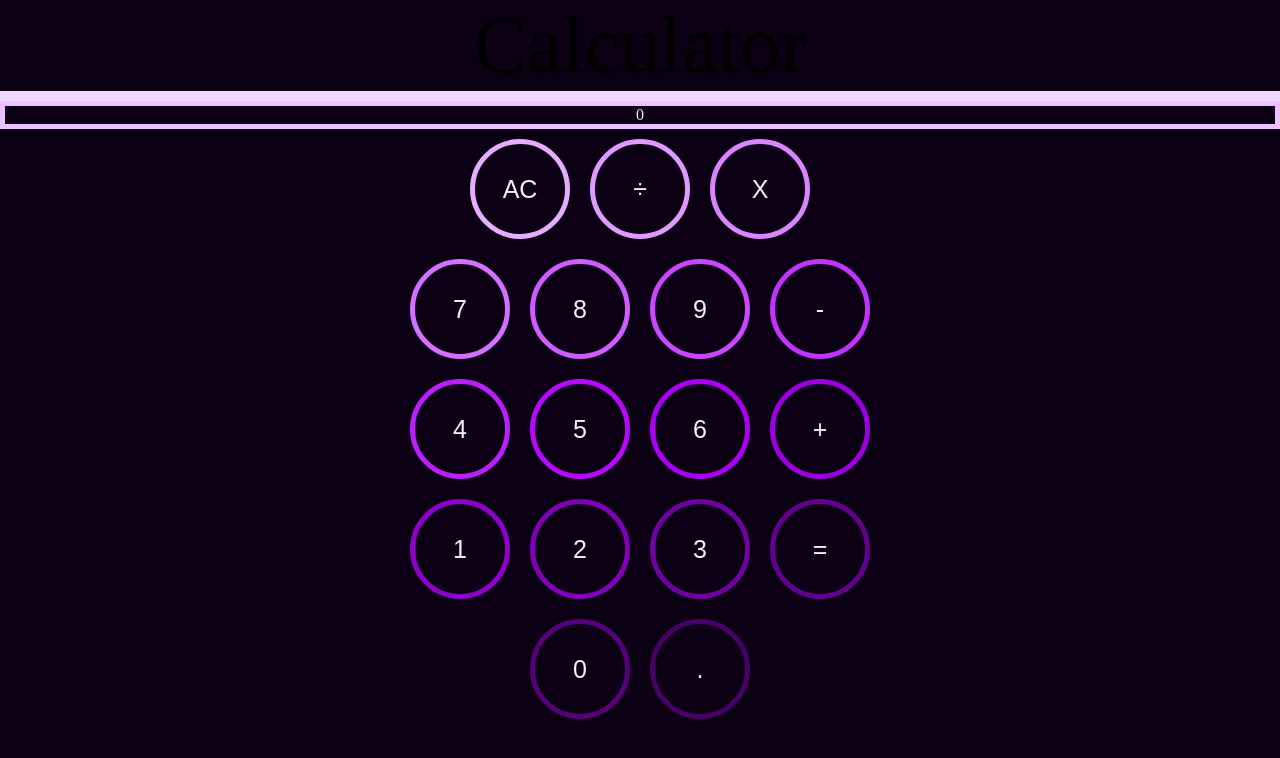
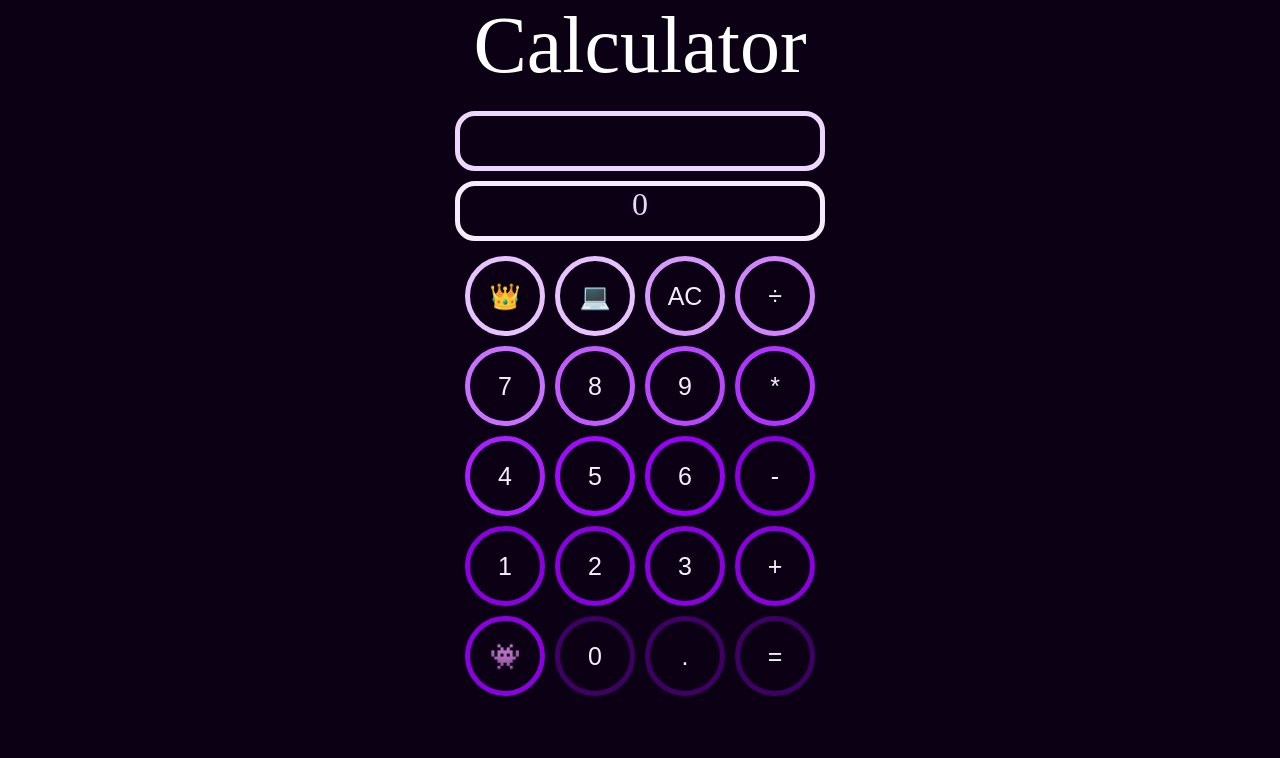
Before and after one commit to cinthialandia/calculator-fcc, a React (Create React App) app: page / in a window 1280 px wide. Shown: the top 758 px of the page. Built offline with nearby package versions, Linux system fonts and the light colour scheme; a web font is replaced by a local one.

Commit message:
calculator ready

```diff
--- a/src/App.css
+++ b/src/App.css
@@ -1,27 +1,171 @@
 .title-calculator {
   font-size: 80px;
+  color: #ffffff;
   text-align: center;
+  margin-bottom: 20px;
 }
 
 .container-calculator {
   display: flex;
   flex-direction: column;
-  text-align: center;
+  justify-content: center;
 }
+
 .button-number {
-  height: 100px;
-  width: 100px;
+  height: 80px;
+  width: 80px;
   border-radius: 50px;
-  margin: 10px;
+  margin: 5px;
   background-color: #0c0014;
   color: #f9ebff;
   font-size: 25px;
 }
 
 .equation {
-  color: #f9ebff;
+  color: #f7ebff;
+  height: 50px;
+  border-radius: 20px;
+  font-size: 25px;
+  text-align: center;
+  width: 360px;
+  align-self: center;
+  border: 5px solid #efd6ff;
 }
 
 .result {
-  color: #f9ebff;
+  color: #efd6ff;
+  height: 50px;
+  border-radius: 20px;
+  font-size: 32px;
+  margin: 10px 0;
+  text-align: center;
+  width: 360px;
+  align-self: center;
+  border: 5px solid #f7ebff;
 }
+
+.container1,
+.container2,
+.container3,
+.container4,
+.container5 {
+  align-self: center;
+}
+
+:focus {
+  outline: none;
+}
+
+.container1 .button-number:nth-child(1) {
+  border: 5px solid #e8c2ff;
+}
+
+.container1 .button-number:nth-child(2) {
+  border: 5px solid #e0adff;
+}
+
+.container1 .button-number:nth-child(3) {
+  border: 5px solid #d899ff;
+}
+
+.container1 .button-number:nth-child(4) {
+  border: 5px solid #d085ff;
+}
+
+.container2 .button-number:nth-child(1) {
+  border: 5px solid #c870ff;
+}
+
+.container2 .button-number:nth-child(2) {
+  border: 5px solid #c05cff;
+}
+
+.container2 .button-number:nth-child(3) {
+  border: 5px solid #b947ff;
+}
+
+.container2 .button-number:nth-child(4) {
+  border: 5px solid #b133ff;
+}
+
+.container3 .button-number:nth-child(1) {
+  border: 5px solid #a91fff;
+}
+
+.container3 .button-number:nth-child(2) {
+  border: 5px solid #a10aff;
+}
+
+.container3 .button-number:nth-child(3) {
+  border: 5px solid #9700f5;
+}
+
+.container3 .button-number:nth-child(4) {
+  border: 5px solid #8a00e0;
+}
+
+.container4 .button-number:nth-child(1) {
+  border: 5px solid #8a00e0;
+}
+
+.container4 .button-number:nth-child(2) {
+  border: 5px solid #8a00e0;
+}
+
+.container4 .button-number:nth-child(3) {
+  border: 5px solid #8a00e0;
+}
+
+.container4 .button-number:nth-child(4) {
+  border: 5px solid #8a00e0;
+}
+
+.container5 .button-number:nth-child(1) {
+  border: 5px solid #8a00e0;
+}
+
+.container5 .button-number:nth-child(2) {
+  border: 5px solid #3f0066;
+}
+
+.container5 .button-number:nth-child(3) {
+  border: 5px solid #3f0066;
+}
+
+.container5 .button-number:nth-child(4) {
+  border: 5px solid #3f0066;
+}
+
+/* style={{ border: "5px solid #470066" }}*/
+
+/* This query was necessary for changing the size of the elements on mobile cellphone*/
+@media only screen and (max-width: 800px) {
+  /*welcome section media query*/
+  .title-drum-machine {
+    font-size: 60px;
+    margin: 25px;
+  }
+
+  .title-calculator {
+    font-size: 60px;
+    margin: 20px;
+  }
+
+  .button-number {
+    height: 60px;
+    width: 60px;
+  }
+
+  .equation {
+    height: 30px;
+    font-size: 15px;
+    width: 280px;
+  }
+
+  .result {
+    height: 30px;
+    font-size: 25px;
+    width: 280px;
+    margin-bottom: 20px;
+  }
+}
--- a/src/App.tsx
+++ b/src/App.tsx
@@ -1,3 +1,5 @@
+/* eslint-disable react/jsx-no-target-blank */
+/* eslint-disable jsx-a11y/accessible-emoji */
 import React, { useState } from "react";
 import "./App.css";
 
@@ -84,140 +86,74 @@ function App() {
     <div className="App">
       <div className="title-calculator">Calculator</div>
       <div className="container-calculator">
-        <div className="equation" style={{ border: "5px solid #F1D6FF" }}>
-          {equation}
-        </div>
-        <div className="result" style={{ border: "5px solid #ebc2ff" }}>
-          {result}
-        </div>
+        <div className="equation">{equation}</div>
+        <div className="result">{result}</div>
         <div className="container1">
-          <button
-            style={{ border: "5px solid #e4adff" }}
-            className="button-number"
-            id="clear"
-            onClick={handleClear}
-          >
+          <a href="http://www.cinthialandia.com" target="_blank">
+            <button className="button-number clear">👑</button>
+          </a>
+          <a href="https://github.com/cinthialandia" target="_blank">
+            <button className="button-number">💻</button>
+          </a>
+          <button className="button-number" onClick={handleClear}>
             AC
           </button>
-          <button
-            style={{ border: "5px solid #e099ff" }}
-            className="button-number"
-            onClick={() => handleSigne("/")}
-          >
+          <button className="button-number" onClick={() => handleSigne("/")}>
             ÷
-          </button>
-          <button
-            style={{ border: "5px solid #da85ff" }}
-            className="button-number"
-            onClick={() => handleSigne("*")}
-          >
-            X
           </button>
         </div>
         <div className="container2">
-          <button
-            style={{ border: "5px solid #d470ff" }}
-            className="button-number"
-            onClick={() => handleNumber("7")}
-          >
+          <button className="button-number" onClick={() => handleNumber("7")}>
             7
           </button>
-          <button
-            style={{ border: "5px solid #ce5cff" }}
-            className="button-number"
-            onClick={() => handleNumber("8")}
-          >
+          <button className="button-number" onClick={() => handleNumber("8")}>
             8
           </button>
-          <button
-            style={{ border: "5px solid #c847ff" }}
-            className="button-number"
-            onClick={() => handleNumber("9")}
-          >
+          <button className="button-number" onClick={() => handleNumber("9")}>
             9
           </button>
-          <button
-            style={{ border: "5px solid #c233ff" }}
-            className="button-number"
-            onClick={() => handleSigne("-")}
-          >
+          <button className="button-number" onClick={() => handleSigne("*")}>
+            *
+          </button>
+        </div>
+        <div className="container3">
+          <button className="button-number" onClick={() => handleNumber("4")}>
+            4
+          </button>
+          <button className="button-number" onClick={() => handleNumber("5")}>
+            5
+          </button>
+          <button className="button-number" onClick={() => handleNumber("6")}>
+            6
+          </button>
+          <button className="button-number" onClick={() => handleSigne("-")}>
             -
           </button>
         </div>
-        <div className="container3">
-          <button
-            style={{ border: "5px solid #bc1fff" }}
-            className="button-number"
-            onClick={() => handleNumber("4")}
-          >
-            4
+        <div className="container4">
+          <button className="button-number" onClick={() => handleNumber("1")}>
+            1
           </button>
-          <button
-            style={{ border: "5px solid #b60aff" }}
-            className="button-number"
-            onClick={() => handleNumber("5")}
-          >
-            5
+          <button className="button-number" onClick={() => handleNumber("2")}>
+            2
           </button>
-          <button
-            style={{ border: "5px solid #ab00f5" }}
-            className="button-number"
-            onClick={() => handleNumber("6")}
-          >
-            6
+          <button className="button-number" onClick={() => handleNumber("3")}>
+            3
           </button>
-          <button
-            style={{ border: "5px solid #9d00e0" }}
-            className="button-number"
-            onClick={() => handleSigne("+")}
-          >
+          <button className="button-number" onClick={() => handleSigne("+")}>
             +
           </button>
         </div>
-        <div className="container4">
-          <button
-            style={{ border: "5px solid #8f00cc" }}
-            className="button-number"
-            onClick={() => handleNumber("1")}
-          >
-            1
-          </button>
-          <button
-            style={{ border: "5px solid #8100b8" }}
-            className="button-number"
-            onClick={() => handleNumber("2")}
-          >
-            2
-          </button>
-          <button
-            style={{ border: "5px solid #7200a3" }}
-            className="button-number"
-            onClick={() => handleNumber("3")}
-          >
-            3
-          </button>
-          <button
-            style={{ border: "5px solid #64008f" }}
-            className="button-number"
-            onClick={() => handleEqual("=")}
-          >
-            =
-          </button>
-        </div>
         <div className="container5">
-          <button
-            style={{ border: "5px solid #56007a" }}
-            className="button-number"
-            onClick={() => handleNumber("0")}
-          >
+          <button className="button-number clear">👾</button>
+          <button className="button-number" onClick={() => handleNumber("0")}>
             0
           </button>
-          <button
-            style={{ border: "5px solid #470066" }}
-            className="button-number"
-            onClick={() => handlesignDot(".")}
-          >
+          <button className="button-number" onClick={() => handlesignDot(".")}>
             .
+          </button>
+          <button className="button-number" onClick={() => handleEqual("=")}>
+            =
           </button>
         </div>
       </div>
```
